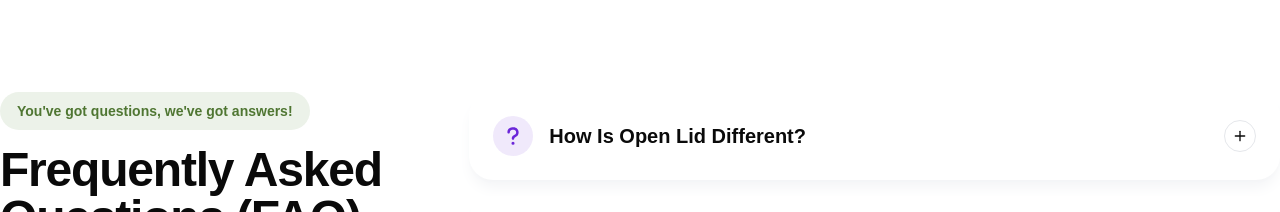
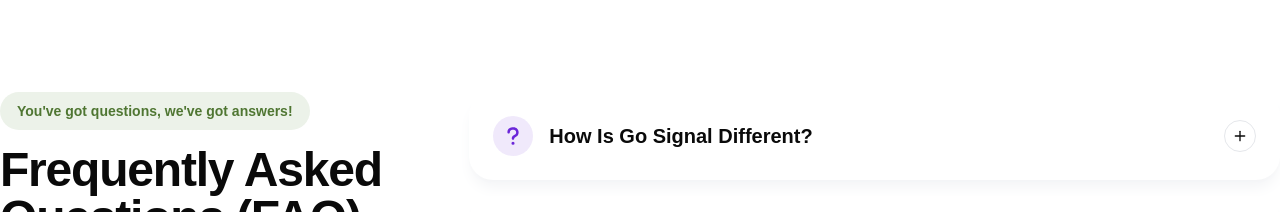
Before and after one commit to mattyleggy/gosignal, a Next.js app: page / in a window 1280 px wide. Shown: the part 5900-6112 px from the top of the page. Built offline with nearby package versions, Linux system fonts and the light colour scheme.

Commit message:
fix: reword open lid to go signal

```diff
--- a/components/sections/faq.tsx
+++ b/components/sections/faq.tsx
@@ -16,7 +16,7 @@
 
 const faqs = [
     {
-        question: "How Is Open Lid Different?",
+        question: "How Is Go Signal Different?",
         answer: "We focus exclusively on helping businesses (e.g. tradies, doctors, small businesses, etc.) to succeed online with affordable, high-quality websites.",
     },
     {
```
